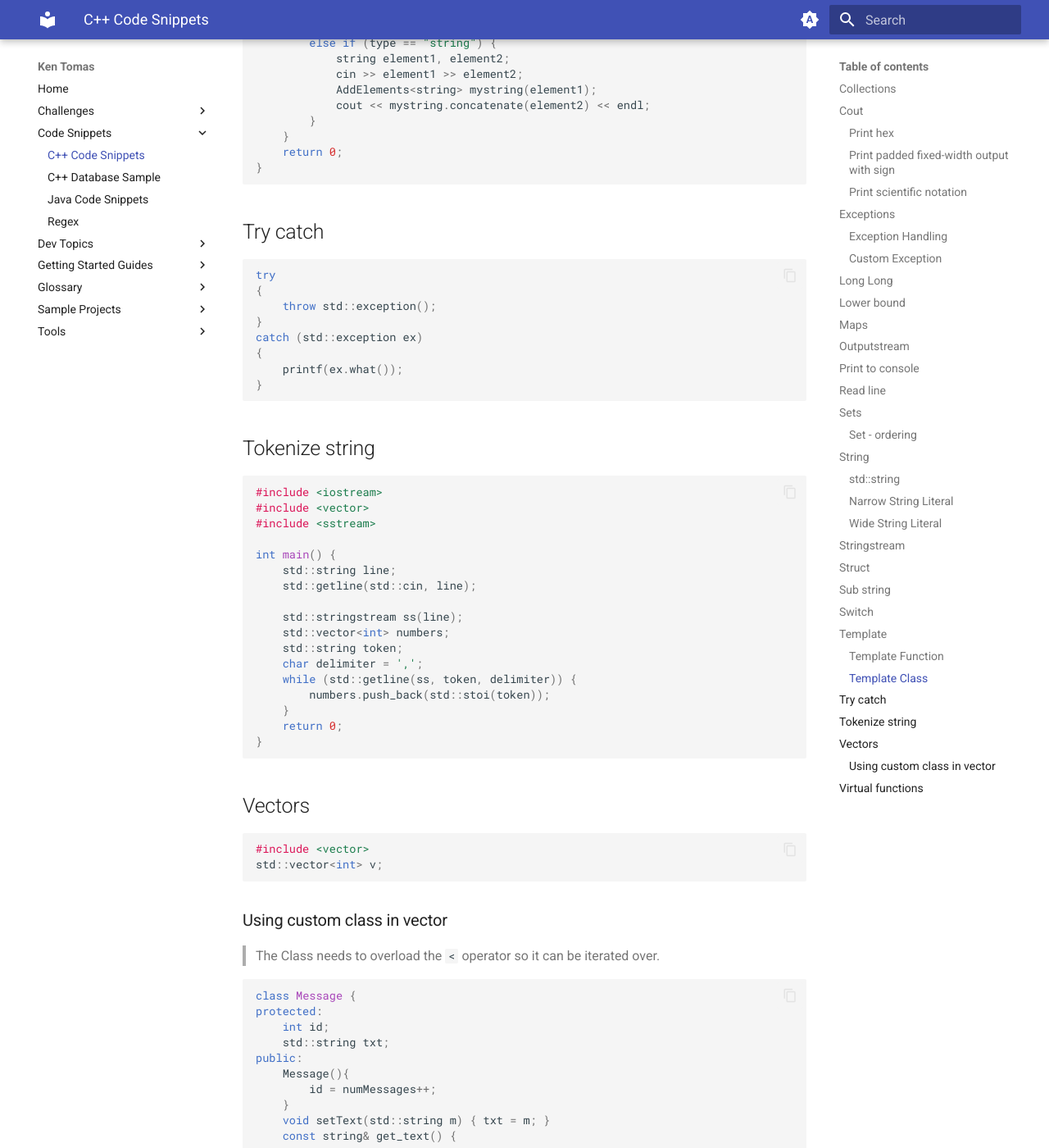
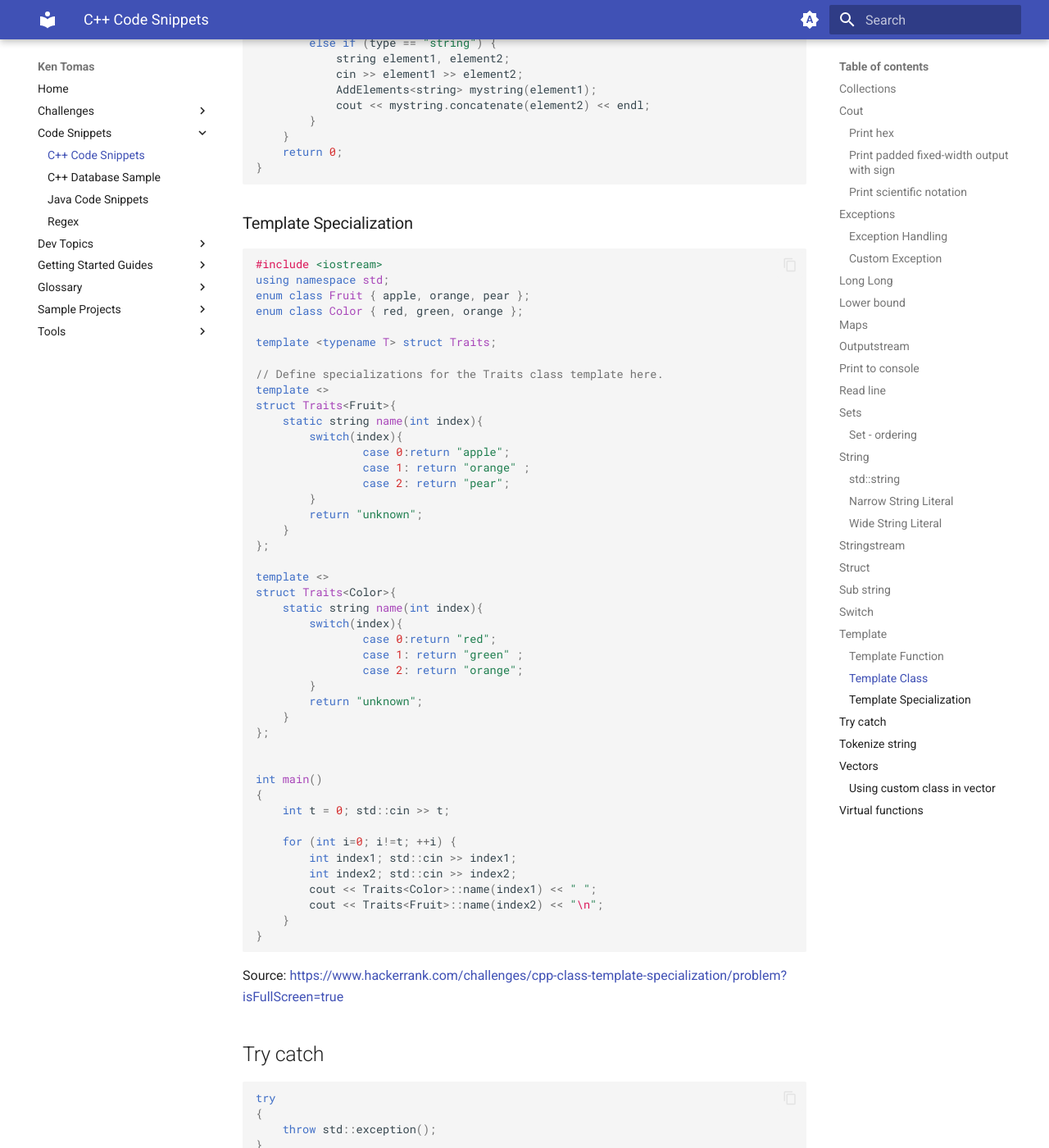
Before and after one commit to kentomas/kentomas.github.io, an MkDocs documentation site: the page built from docs/Code Snippets/Cpp.md, in a window 1280 px wide and 1400 px high, scrolled down 11133 px. Shown: the whole window at 82% size. Built offline with MkDocs 1.6.1 and Material for MkDocs 9.7.7, drawn with Linux system fonts in a browser that asks for light colours.

Commit message:
- Added template specialization sample.

````diff
--- a/docs/Code Snippets/Cpp.md
+++ b/docs/Code Snippets/Cpp.md
@@ -528,6 +528,57 @@ int main() {
 }
 ```
 
+### Template Specialization
+
+```cpp
+#include <iostream>
+using namespace std;
+enum class Fruit { apple, orange, pear };
+enum class Color { red, green, orange };
+
+template <typename T> struct Traits;
+
+// Define specializations for the Traits class template here.
+template <>
+struct Traits<Fruit>{
+    static string name(int index){
+        switch(index){
+                case 0:return "apple";
+                case 1: return "orange" ;
+                case 2: return "pear";
+        }
+        return "unknown";
+    }
+};
+
+template <>
+struct Traits<Color>{
+    static string name(int index){
+        switch(index){
+                case 0:return "red";
+                case 1: return "green" ;
+                case 2: return "orange";
+        }
+        return "unknown";
+    }
+};
+
+
+int main()
+{
+    int t = 0; std::cin >> t;
+
+    for (int i=0; i!=t; ++i) {
+        int index1; std::cin >> index1;
+        int index2; std::cin >> index2;
+        cout << Traits<Color>::name(index1) << " ";
+        cout << Traits<Fruit>::name(index2) << "\n";
+    }
+}
+```
+
+Source: <https://www.hackerrank.com/challenges/cpp-class-template-specialization/problem?isFullScreen=true>
+
 ## Try catch
 
 ```cpp
````
